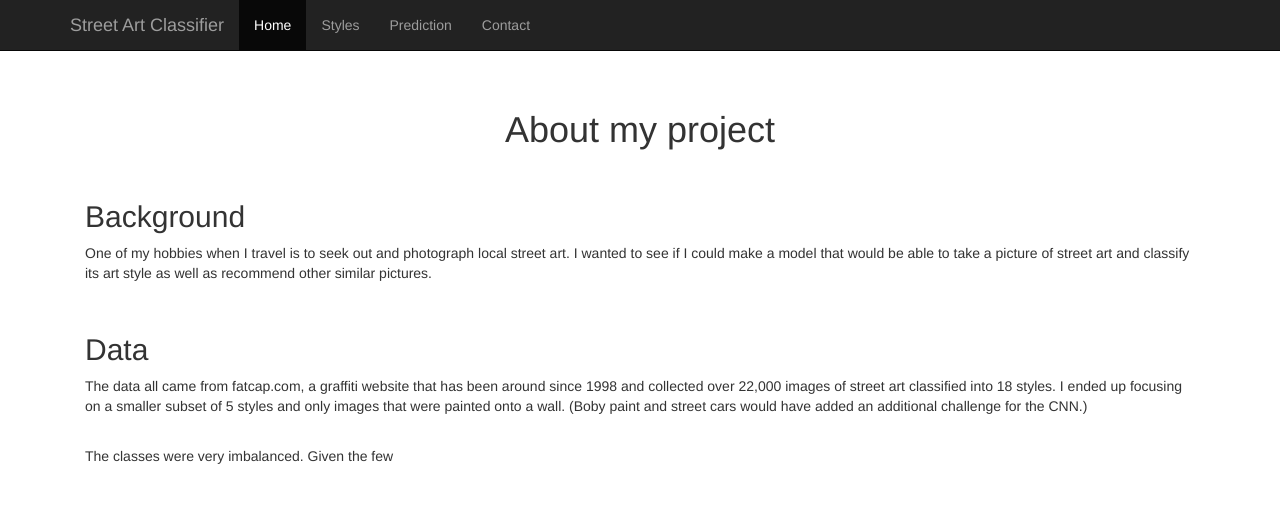
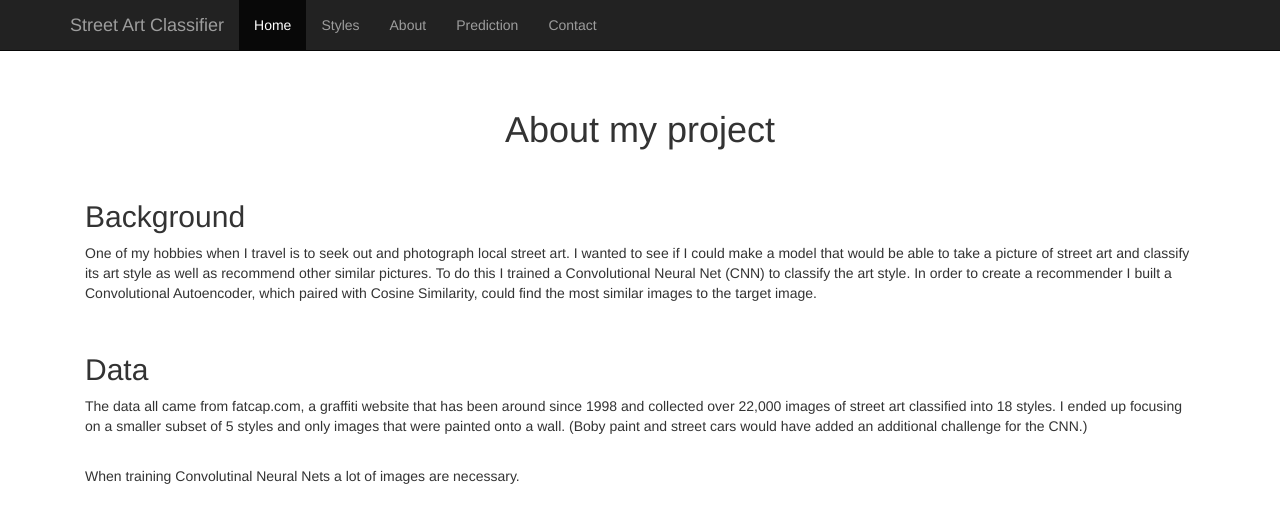
Before and after one commit to MTPrime/street_art_classifier, a Flask app: page /about in a window 1280 px wide. Shown: the top 523 px of the page. Run offline with Flask 2, Linux system fonts and the light colour scheme; some libraries are stand-ins or nearby versions.

Commit message:
Turned About me back on.

```diff
--- a/web_app/templates/about.html
+++ b/web_app/templates/about.html
@@ -25,13 +25,13 @@
   <div class="starter-template">
     <h1>About my project</h1><br>
     <h2 align='left'>Background</h2>
-    <p class='description'>     One of my hobbies when I travel is to seek out and photograph local street art. I wanted to see if I could make a model that would be able to take a picture of street art and classify its art style as well as recommend other similar pictures.</p>
+    <p class='description'>     One of my hobbies when I travel is to seek out and photograph local street art. I wanted to see if I could make a model that would be able to take a picture of street art and classify its art style as well as recommend other similar pictures. To do this I trained a Convolutional Neural Net (CNN) to classify the art style. In order to create a recommender I built a Convolutional Autoencoder, which paired with Cosine Similarity, could find the most similar images to the target image.</p>
     <br>
 
     <h2 align='left'>Data</h2>
     <p class='description'> The data all came from fatcap.com, a graffiti website that has been around since 1998 and collected over 22,000 images of street art classified into 18 styles. I ended up focusing on a smaller subset of 5 styles and only images that were painted onto a wall. (Boby paint and street cars would have added an additional challenge for the CNN.)</p>
     <br>
-    <p class='description'> The classes were very imbalanced. Given the few
+    <p class='description'> When training Convolutinal Neural Nets a lot of images are necessary.
 </div>
 </div>
 
--- a/web_app/templates/base.html
+++ b/web_app/templates/base.html
@@ -48,7 +48,7 @@
           <ul class="nav navbar-nav">
             <li class="active"><a href="/">Home</a></li>
             <li><a href="styles">Styles</a></li>
-            <!-- <li><a href="about">About</a></li> -->
+            <li><a href="about">About</a></li>
             <li><a href="predictions">Prediction</a></li>
             <li><a href="contact">Contact</a></li>
           </ul>
--- a/web_app/templates/index.html
+++ b/web_app/templates/index.html
@@ -64,9 +64,9 @@ button {
     <button type="submit" >Learn About Art Styles</button>
   </form>
 
-  <!-- <form action='/about', method='POST'>
+  <form action='/about', method='POST'>
     <button type="submit" >Learn More About this Project</button>
-  </form> -->
+  </form>
 
   <form action='/predictions'>
     <button type="submit" >Classify a New Image</button>
```
